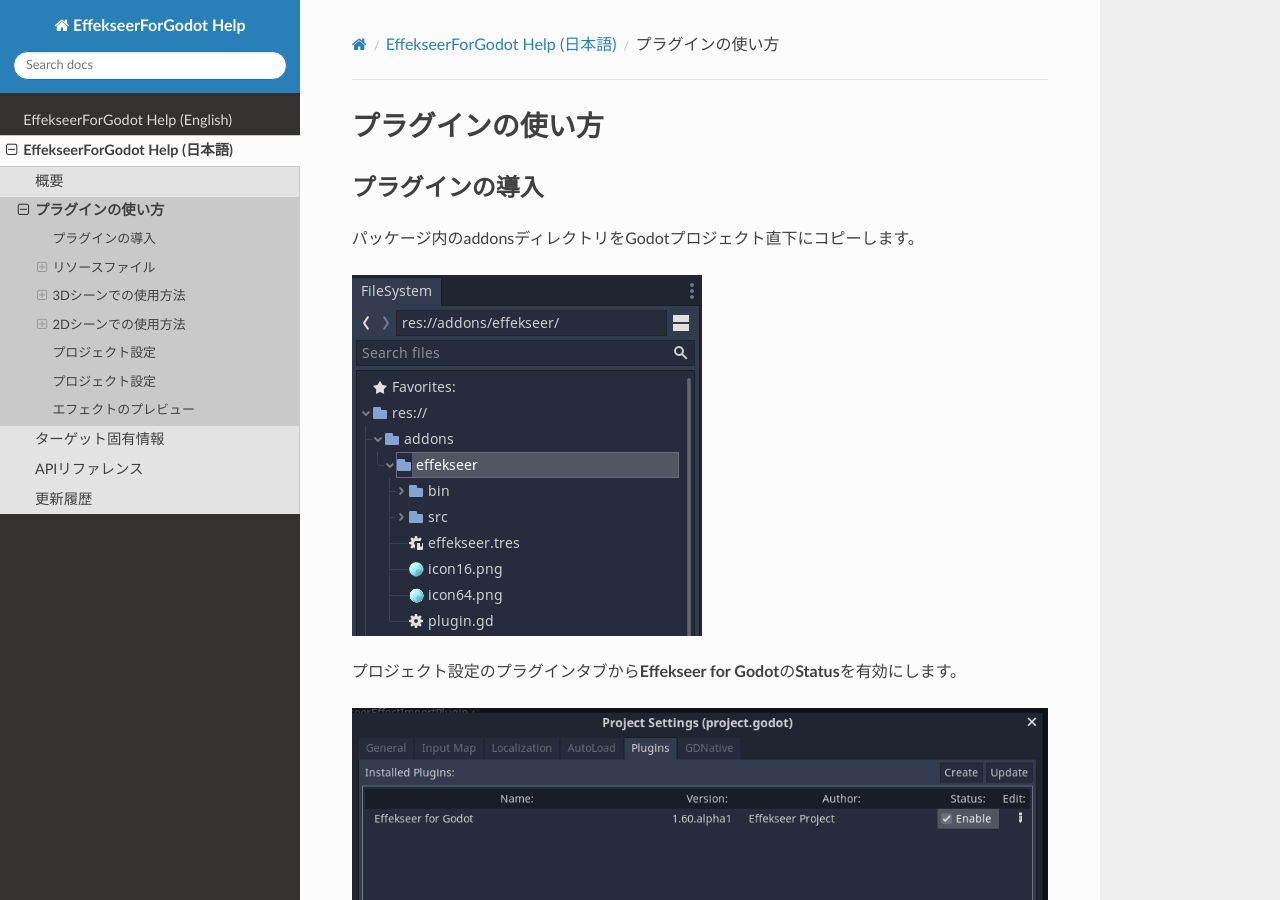
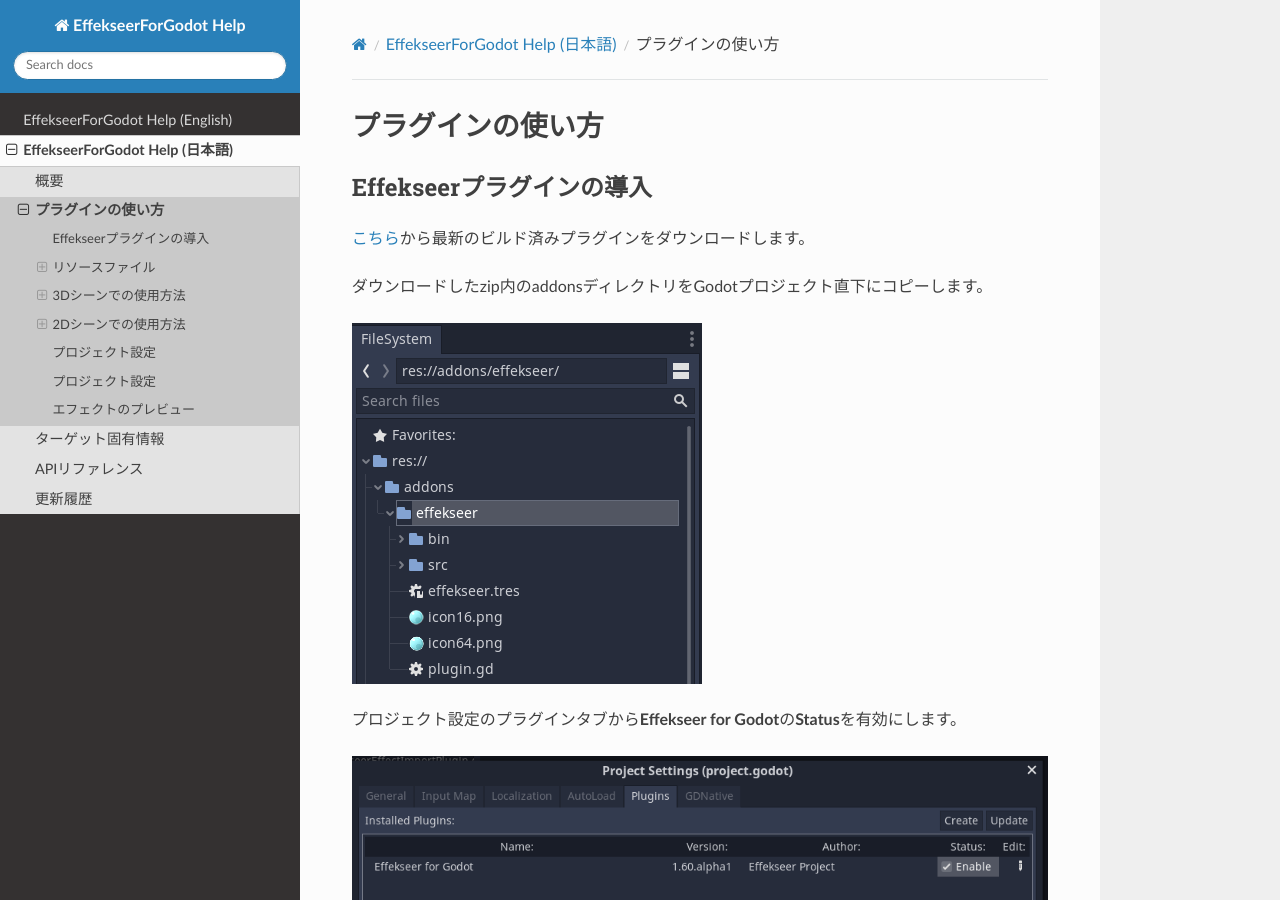
Before and after one commit to effekseer/EffekseerForGodot3, a Sphinx documentation site: the page built from Docs/source/ja/how-to-use.md, in a window 1280 px wide and 900 px high. Built offline with Sphinx 7.4.7 and the Read the Docs theme 2.0.0, drawn with Linux system fonts in a browser that asks for light colours.

```diff
--- a/Docs/source/ja/how-to-use.md
+++ b/Docs/source/ja/how-to-use.md
@@ -1,8 +1,10 @@
 # プラグインの使い方
 
-## プラグインの導入
+## Effekseerプラグインの導入
 
-パッケージ内のaddonsディレクトリをGodotプロジェクト直下にコピーします。
+[こちら](https://github.com/effekseer/EffekseerForGodot3/releases)から最新のビルド済みプラグインをダウンロードします。
+
+ダウンロードしたzip内のaddonsディレクトリをGodotプロジェクト直下にコピーします。
 
 ![](../img/Godot_addons.png)
 
```
Also changed, not shown: Docs/source/en/how-to-use.md (+4 -2 lines), README.md (+4 -3 lines).
